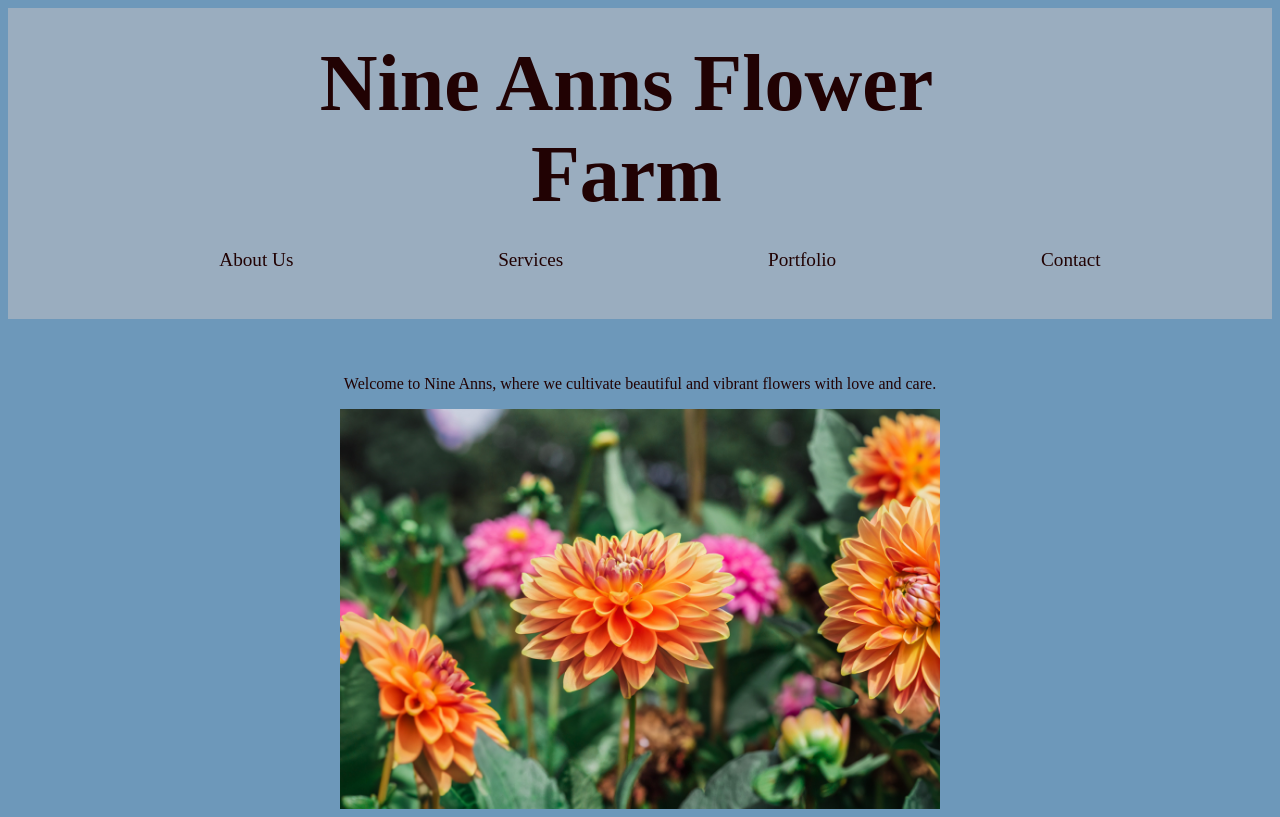
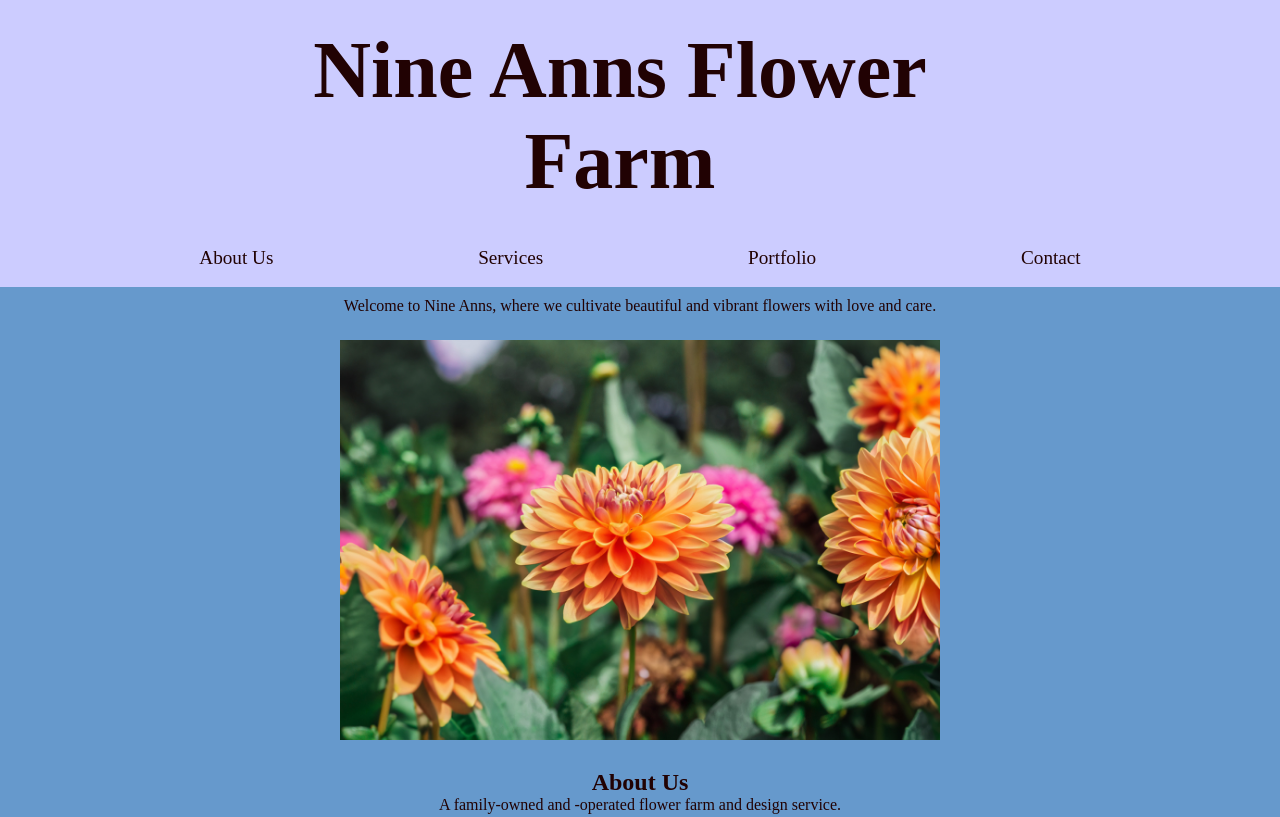
Before and after one commit to anniebandaid/9anns, a plain HTML site: page index.html in a window 1280 px wide. Shown: the top 817 px of the page. Drawn offline with Linux system fonts and the light colour scheme; files whose address does not match are found by name; a web font is replaced by a local one.

Commit message:
Update styles.css

```diff
--- a/css/styles.css
+++ b/css/styles.css
@@ -1,3 +1,8 @@
+* {
+    margin: 0;
+    padding:0;
+    border:0;
+}
 h1 {
     font-family: fleur;
     margin: 0;
@@ -6,28 +11,30 @@ h1 {
     position: relative;
     top: 25px;
     left:300px;
-    background-color: #9aadbf;
+    background-color: #ccccff;
     width:50%;
     text-align:center
 }
 body {
-    background-color: #6d98ba;
+    background-color: #6699cc;
     font-family: indivisible;
 }
 
 header {
-    background-color: #9aadbf;
+    background-color: #ccccff;
     color: #210203;
-    padding: 5px;
+    padding: 0px;
     text-align: center;
     font-family: indivisible;
 }
 nav {
     width: 100%;
-    height: 100px;
+    height: 75px;
     font-family: indivisible;
     font-size:larger;
-    background-color: #9aadbf;
+    background-color: #ccccff;
+    position:relative;
+    top: 30px;
 }
 
 
@@ -47,7 +54,7 @@ section {
 }
 
 section#about {
-    background-color: #6d98ba;
+    background-color: #6699cc;
     font-family: indivisible;
 
 }
@@ -79,6 +86,20 @@ h2 {
     color: #210203;
     text-decoration: none;
 }
-a:hover {
+
+.footer {
+  position: fixed;
+  left: 0;
+  bottom: 0;
+  width: 100%;
+  background-color: #6d98ba;
+  color: #210203;
+  text-align: center;
+}
+
+  a:hover {
     color: white;
   }
+  img {
+    padding: 25px;
+  }
```
